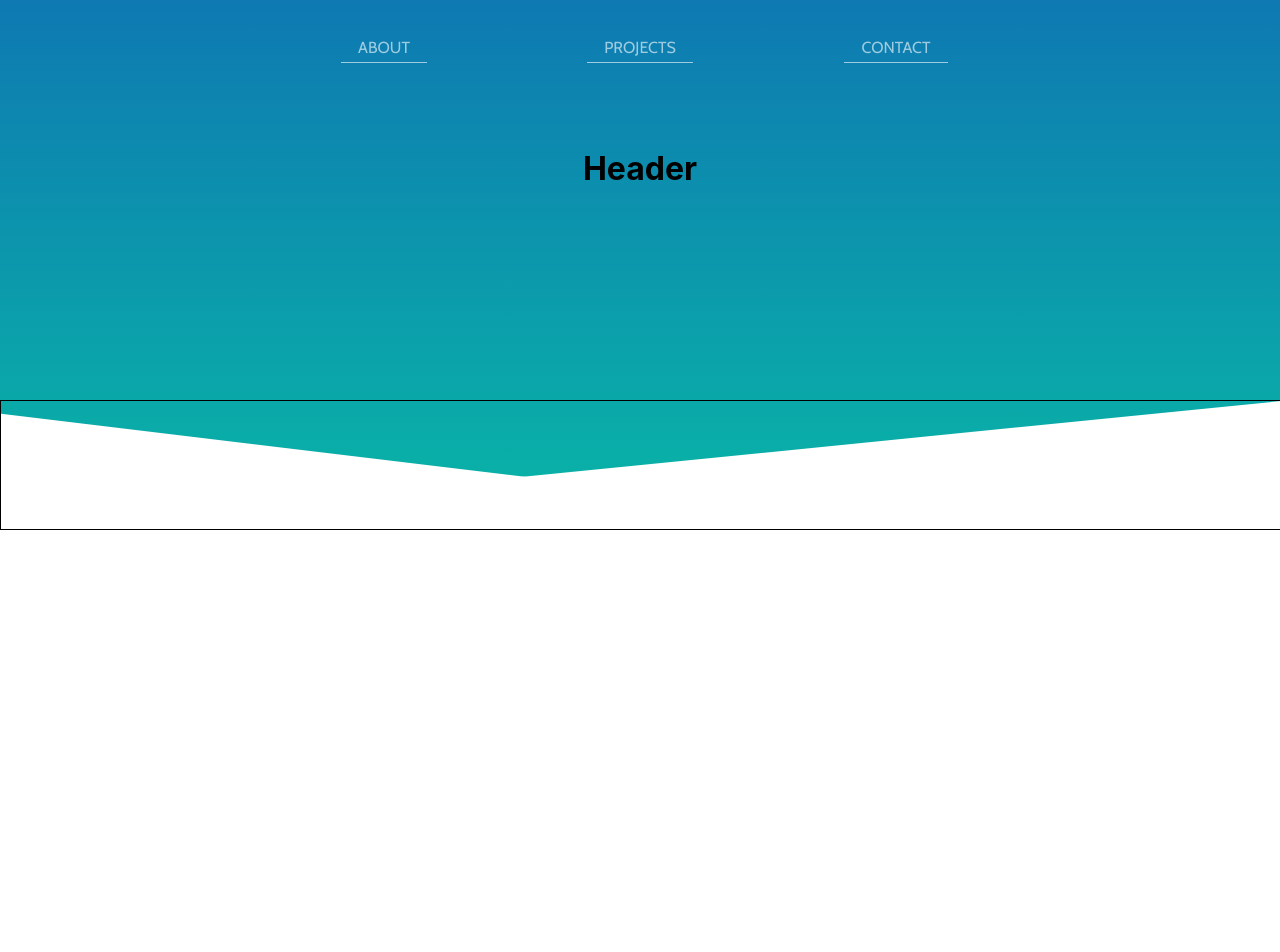
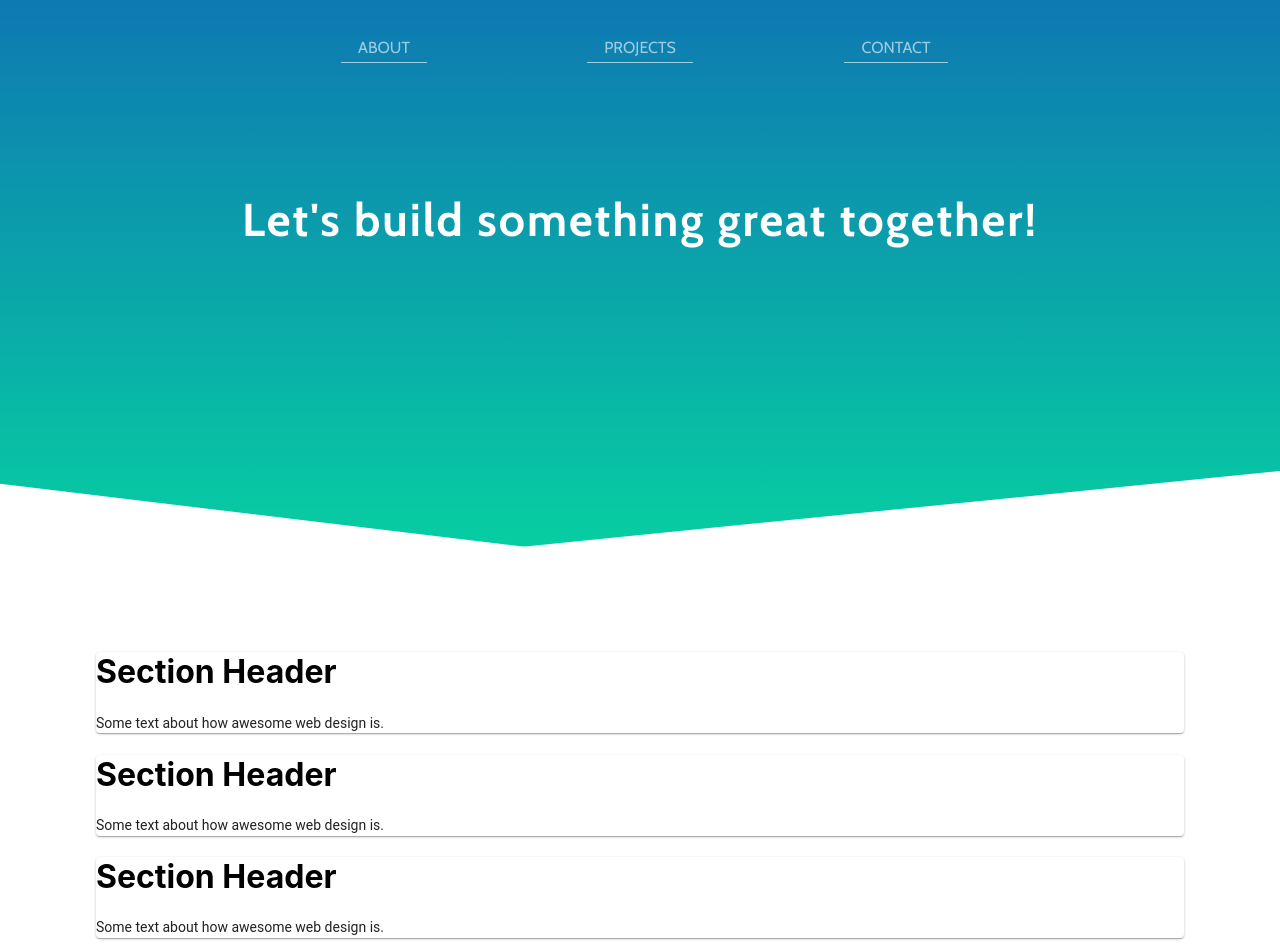
Before and after one commit to mblaul/portfolio-website, a React (Create React App) app: page / in a window 1280 px wide. Shown: the top 952 px of the page. Before the commit the page ends 800 px from the top, so only its background shows below. Built offline with nearby package versions, Linux system fonts and the light colour scheme.

Commit message:
Working on content section.

```diff
--- a/public/index.html
+++ b/public/index.html
@@ -5,7 +5,7 @@
     <link rel="shortcut icon" href="%PUBLIC_URL%/favicon.ico" />
     <link rel="stylesheet" href="%PUBLIC_URL%/fonts/fonts.css" />
     <link
-      href="https://fonts.googleapis.com/css?family=Cabin:400,500,600,700"
+      href="https://fonts.googleapis.com/css?family=Cabin:400,500,600,700|Open+Sans"
       rel="stylesheet"
     />
     <meta
--- a/src/components/Container.js
+++ b/src/components/Container.js
@@ -2,6 +2,7 @@ import React, { Component, Fragment } from 'react';
 
 import Navbar from './layout/Navbar';
 import Header from './content/Header';
+import Content from './content/Content';
 
 class Container extends Component {
   render() {
@@ -9,6 +10,7 @@ class Container extends Component {
       <Fragment>
         <Navbar />
         <Header />
+        <Content />
       </Fragment>
     );
   }
--- /dev/null
+++ b/src/components/content/Content.js
@@ -0,0 +1,26 @@
+import React, { Component, Fragment } from 'react';
+import { withStyles } from '@material-ui/core/styles';
+
+import Section from './Section';
+
+const styles = theme => ({
+  content: {
+    padding: '2.5% 7.5%'
+  }
+});
+
+class Content extends Component {
+  render() {
+    const { classes } = this.props;
+    return (
+      <div className={classes.content}>
+        <Section />
+        <Section />
+        <Section />
+        <Section />
+      </div>
+    );
+  }
+}
+
+export default withStyles(styles)(Content);
--- a/src/components/content/Header.js
+++ b/src/components/content/Header.js
@@ -6,7 +6,7 @@ import Grid from '@material-ui/core/Grid';
 const styles = theme => ({
   header: {
     position: 'relative',
-    padding: '10% 0% 25% 0%',
+    padding: '5% 0% 25% 0%',
     textAlign: 'center',
     backgroundImage: `linear-gradient(${theme.palette.primary.main}, ${
       theme.palette.secondary.main
@@ -17,9 +17,19 @@ const styles = theme => ({
       position: 'absolute',
       bottom: '0',
       width: '100%',
-      height: '10vw',
-      border: '1px solid black'
+      height: '10vw'
       /* set height to pixels if you want angle to change with screen width */
+    },
+    '& h1': {
+      color: theme.palette.common.white,
+      fontFamily: 'Cabin, sans- serif',
+      fontSize: '46px',
+      letterSpacing: '2px',
+      marginTop: '10%',
+      transition: 'font-size .5s ease-out',
+      '&:hover': {
+        fontSize: '50px'
+      }
     }
   }
 });
@@ -33,7 +43,7 @@ class Header extends Component {
         <header>
           <Grid container className={classes.header}>
             <Grid item xs={12}>
-              <h1>Header</h1>
+              <h1>Let's build something great together!</h1>
             </Grid>
             <svg
               xmlns="http://www.w3.org/2000/svg"
--- /dev/null
+++ b/src/components/content/Section.js
@@ -0,0 +1,27 @@
+import React, { Component, Fragment } from 'react';
+import { withStyles } from '@material-ui/core/styles';
+
+import Grid from '@material-ui/core/Grid';
+import Paper from '@material-ui/core/Paper';
+import Typography from '@material-ui/core/Typography';
+
+const styles = theme => ({});
+
+class Section extends Component {
+  render() {
+    const { classes } = this.props;
+
+    return (
+      <Fragment>
+        <Paper className={classes.root} elevation={1}>
+          <h1>Section Header</h1>
+          <Typography component="p">
+            Some text about how awesome web design is.
+          </Typography>
+        </Paper>
+      </Fragment>
+    );
+  }
+}
+
+export default withStyles(styles)(Section);
```
